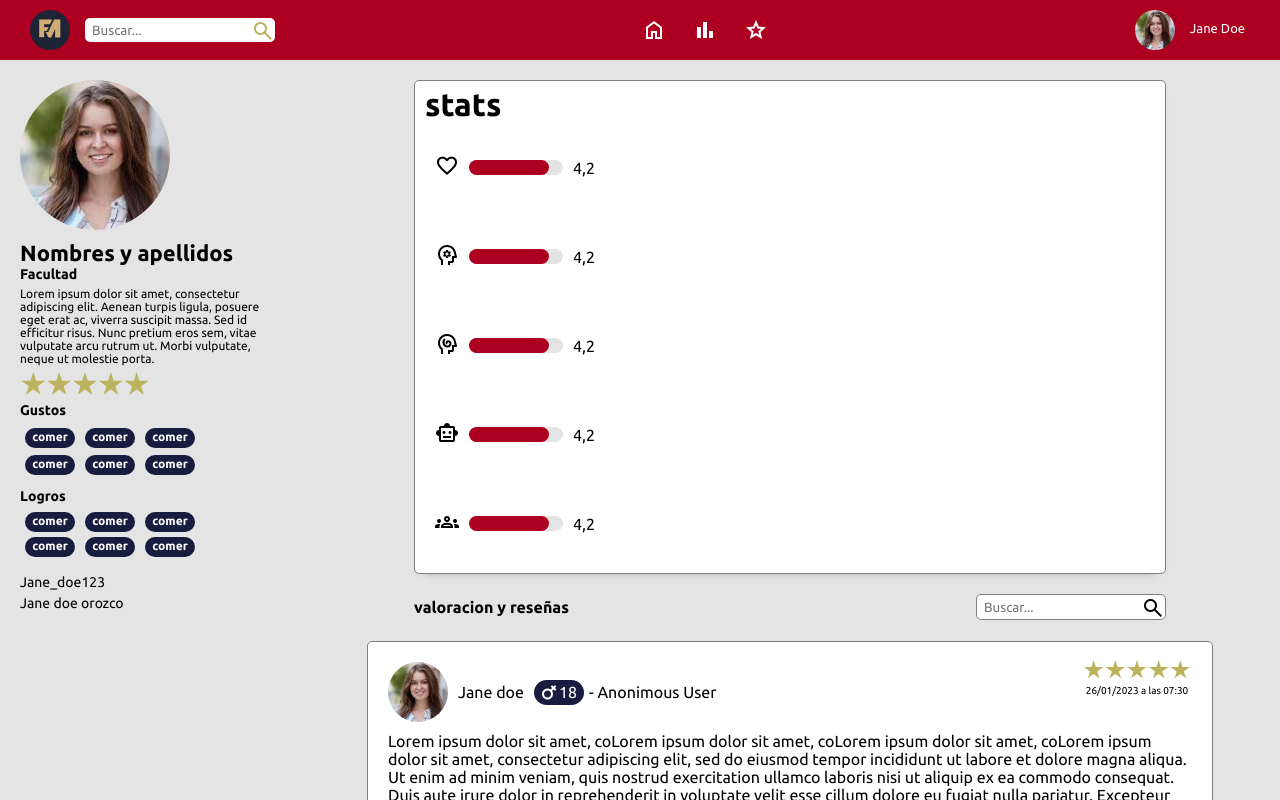
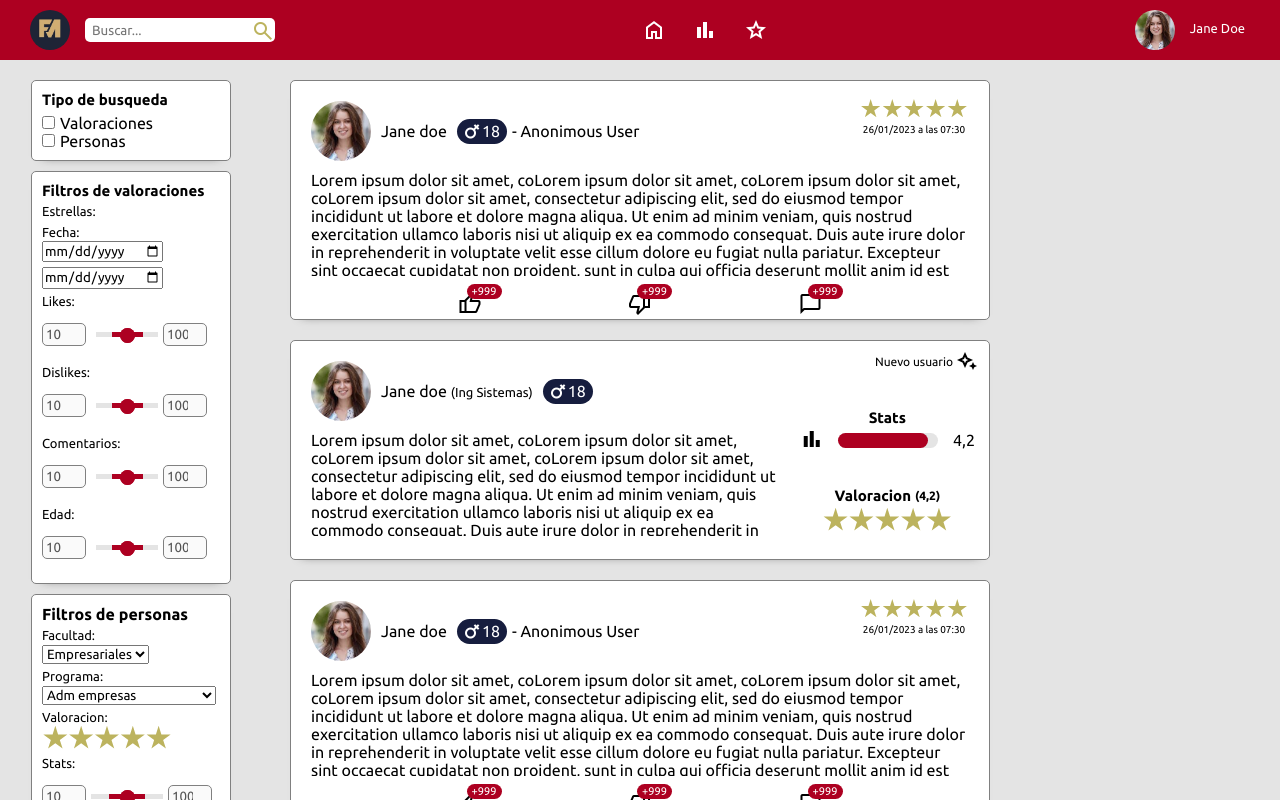
Before and after one commit to victor291201/funimag, a React (Create React App) app: page / in a window 1280 px wide. Shown: the top 800 px of the page. Built offline with nearby package versions, Linux system fonts and the light colour scheme.

Commit message:
todays preview

```diff
--- a/package.json
+++ b/package.json
@@ -13,6 +13,8 @@
     "babel-plugin-macros": "^3.1.0",
     "react": "^18.2.0",
     "react-dom": "^18.2.0",
+    "react-helmet": "^6.1.0",
+    "react-icons": "^4.7.1",
     "react-scripts": "^5.0.1",
     "web-vitals": "^2.1.4"
   },
--- a/src/App.js
+++ b/src/App.js
@@ -8,7 +8,7 @@ import './styles/BaseStyles/styles.css';
 
 function App() {
   return (
-    <Profile/>
+    <Inicio/>
   );
 }
 
--- /dev/null
+++ b/src/Partials/DoubleRange.js
@@ -0,0 +1,17 @@
+import "../styles/DoubleRange/styles.css"
+
+function DoubleRange(props) {
+    return (
+        <div className='DRcontainer'>
+            <input type="number" className="DRmin" min="0" max="100" value="10" disabled/>
+            <div className="DRrange">
+                <div className="DRvalue"></div>
+                <input className="DRrange-min" type="range" min="0" max="100" />
+                <input className="DRrange-max" type="range" min="0" max="100" />
+            </div>
+            <input type="number" className="DRmin" min="0" max="100" value="100" disabled/>
+        </div>
+    );
+  }
+
+  export default DoubleRange;
--- a/src/components/Filter.js
+++ b/src/components/Filter.js
@@ -1,3 +1,4 @@
+import DoubleRange from "../Partials/DoubleRange";
 import "../styles/Filter/styles.css"
 function Filter(props) {
     return (
@@ -36,11 +37,11 @@ function Filter(props) {
                 </div>
                 <div className='coments'>
                     <p>Stats:</p>
-                    <input type="range"/>
+                        <DoubleRange/>
                 </div>
                 <div className='edad'>
                     <p>Edad:</p>
-                    <input type="range"/>
+                        <DoubleRange/>
                 </div>
                 <div className='gender'>
                     <p>Genero:</p>
@@ -97,11 +98,11 @@ function Filter(props) {
                     </div>
                     <div className='coments'>
                         <p>Stats:</p>
-                        <input type="range"/>
+                        <DoubleRange/>
                     </div>
                     <div className='edad'>
                         <p>Edad:</p>
-                        <input type="range"/>
+                        <DoubleRange/>
                     </div>
                     <div className='gender'>
                         <p>Genero:</p>
--- a/src/pages/Inicio.js
+++ b/src/pages/Inicio.js
@@ -4,6 +4,7 @@ import Navbar from '../components/Navbar';
 import Card2 from '../components/Card2';
 import Card1 from '../components/Card1';
 import Filter from '../components/Filter';
+import DoubleRange from '../Partials/DoubleRange';
 
 
 
@@ -45,19 +46,19 @@ class Inicio extends Component{
                                     </div>
                                     <div className='Inlikes'>
                                         <p>Likes:</p>
-                                        <input type="range"/>
+                                        <DoubleRange/>
                                     </div>
                                     <div className='Indislikes'>
                                         <p>Dislikes:</p>
-                                        <input type="range"/>
+                                        <DoubleRange/>
                                     </div>
                                     <div className='Incoments'>
                                         <p>Comentarios:</p>
-                                        <input type="range"/>
+                                        <DoubleRange/>
                                     </div>
                                     <div className='Inedad'>
                                         <p>Edad:</p>
-                                        <input type="range"/>
+                                        <DoubleRange/>
                                     </div>
                                 </div>
                             </div>
--- a/src/pages/Profile.js
+++ b/src/pages/Profile.js
@@ -2,6 +2,7 @@ import React,{Component} from 'react';
 import "../styles/Profile/styles.css";
 import Navbar from '../components/Navbar';
 import Card2 from '../components/Card2';
+import { FaFacebookF, FaInstagram } from "react-icons/fa";
 
 
 
@@ -75,8 +76,8 @@ class Profile extends Component{
                         </div>
                     </div>
                     <div className='Prsocial'>
-                        <p>Jane_doe123</p>
-                        <p>Jane doe orozco</p>
+                        <FaInstagram/><p>Jane_doe123</p>
+                        <FaFacebookF/><p>Jane doe orozco</p>
                     </div>
                 </div>
                 <div className='Prstats'>
--- /dev/null
+++ b/src/styles/DoubleRange/styles.css
@@ -0,0 +1,53 @@
+.DRcontainer{
+    width: 170px;
+    height: 50px;
+    display: flex;
+    justify-content: center;
+    align-items: center;
+}
+.DRmin,.DRmax{
+    width:44px;
+    padding: 0px;
+    display: flex;
+    align-items: center;
+    justify-content: center;
+    padding: 3px;
+    border-radius: var(--border-radius);
+    border: var(--border);
+}
+.DRrange input{
+    width: 100%;
+}
+.DRrange{
+    position: relative;
+    width: 100px;
+    height: 5px;
+    background-color: var(--color2);
+    margin: 5px;
+    outline: none;
+}
+.DRvalue{
+    position: absolute;
+    left: 25%;
+    right: 25%;
+    height: 100%;
+    top: 0px;
+    background-color: var(--color3);
+}
+.DRrange-max, .DRrange-min{
+    position: absolute;
+    width: 101%;
+    top: -4px;
+    -webkit-appearance:none;
+    pointer-events: none;
+    background: none;
+    outline: none;
+}
+.DRrange-max::-webkit-slider-thumb, .DRrange-min::-webkit-slider-thumb{
+    pointer-events: auto;
+    -webkit-appearance: none;
+    width: 15px;
+    height: 15px;
+    border-radius: 50%;
+    background-color: var(--color3);
+}
```
Also changed, not shown: src/styles/DoubleRange/script.js (added, +24 -0 lines), 1 other file (tests, documents, lock files or other folders).
